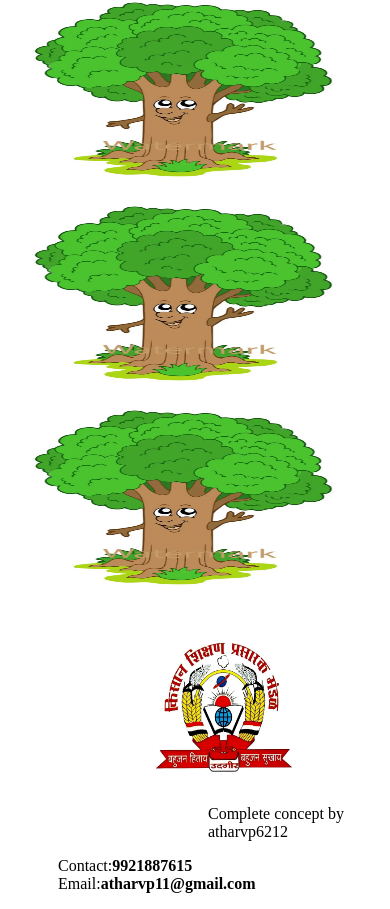
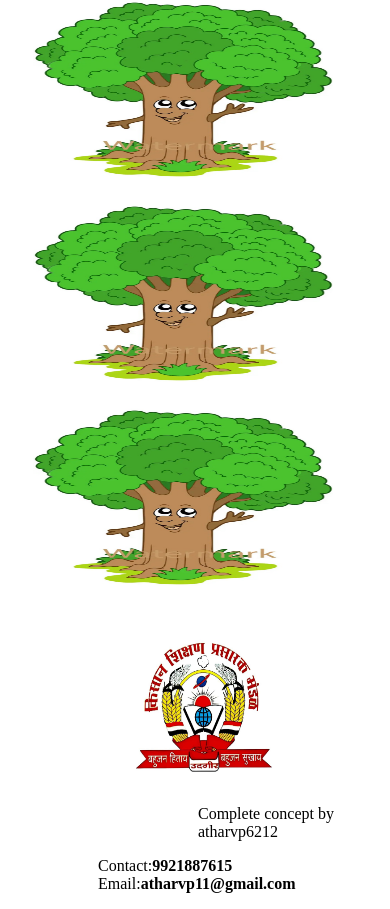
Before and after one commit to atharvp6212/Shahu_college, a plain HTML site: page ten.html in a window 390 px wide. Shown: the part 1028-1937 px from the top of the page. Drawn offline with Linux system fonts and the light colour scheme.

Commit message:
Update style1.css

```diff
--- a/css/style1.css
+++ b/css/style1.css
@@ -96,7 +96,7 @@
       margin-left: -440px;
     }
     .logo1 {
-      margin-left: 120px;
+      margin-left: 100px;
     }
     .number{
       padding-left: 150px;
@@ -198,16 +198,19 @@
 
   @media screen and (max-width: 500px) {
     .m{
-      margin-left: 150px;
+      margin-left: 100px;
     }
     .l{
-      margin-left: 50px;
+      margin-left: 90px;
+    }
+    .foot-image {
+      margin-left: -20px;
     }
     .foot-image img{
       width: 190px;margin-left: 120px;height: 150px;
     }
     .dropbtn{
-      margin-left: 130px;
+      margin-left: 120px;
     width: 150px;
     }
     .audio{
```
